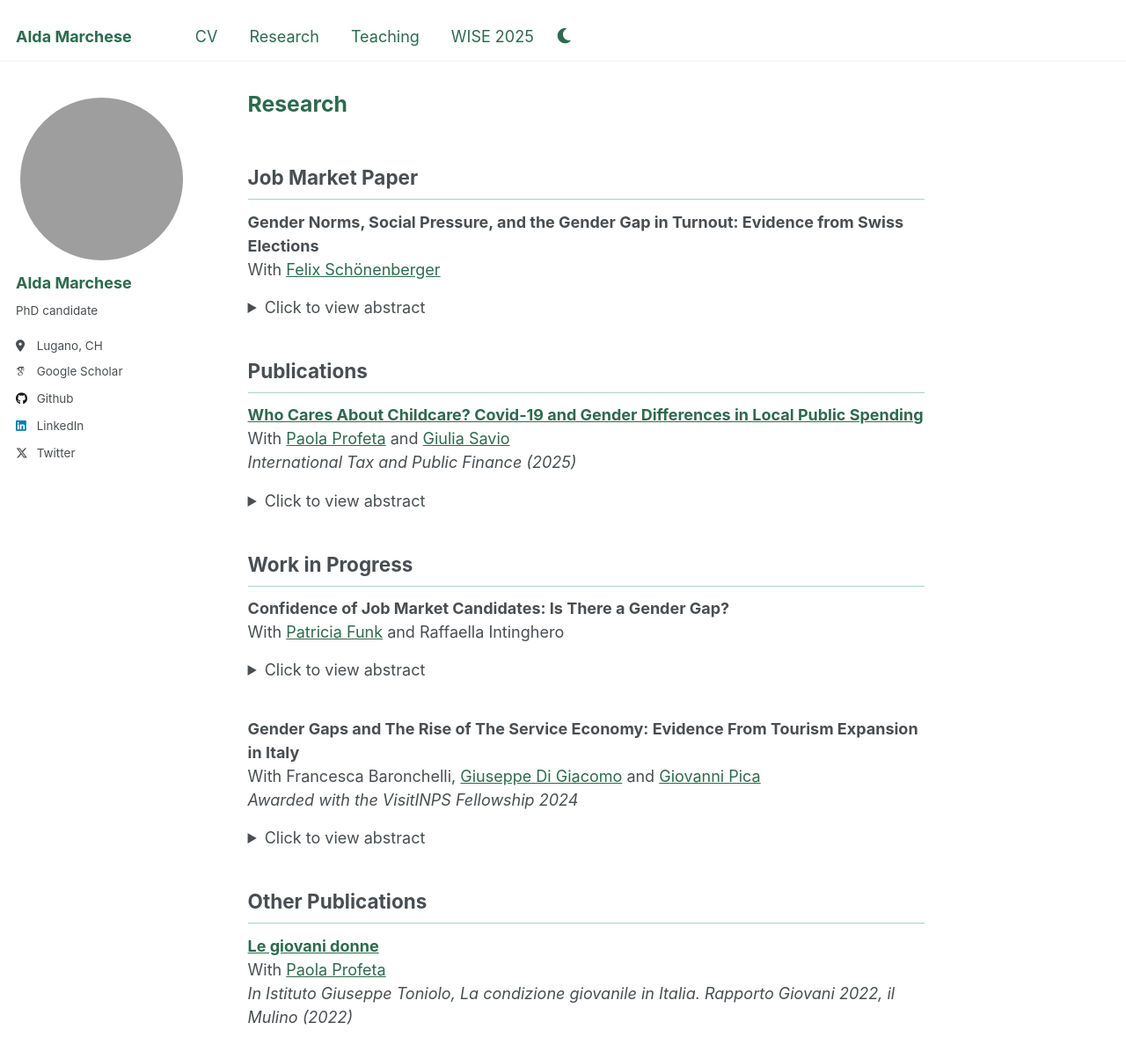
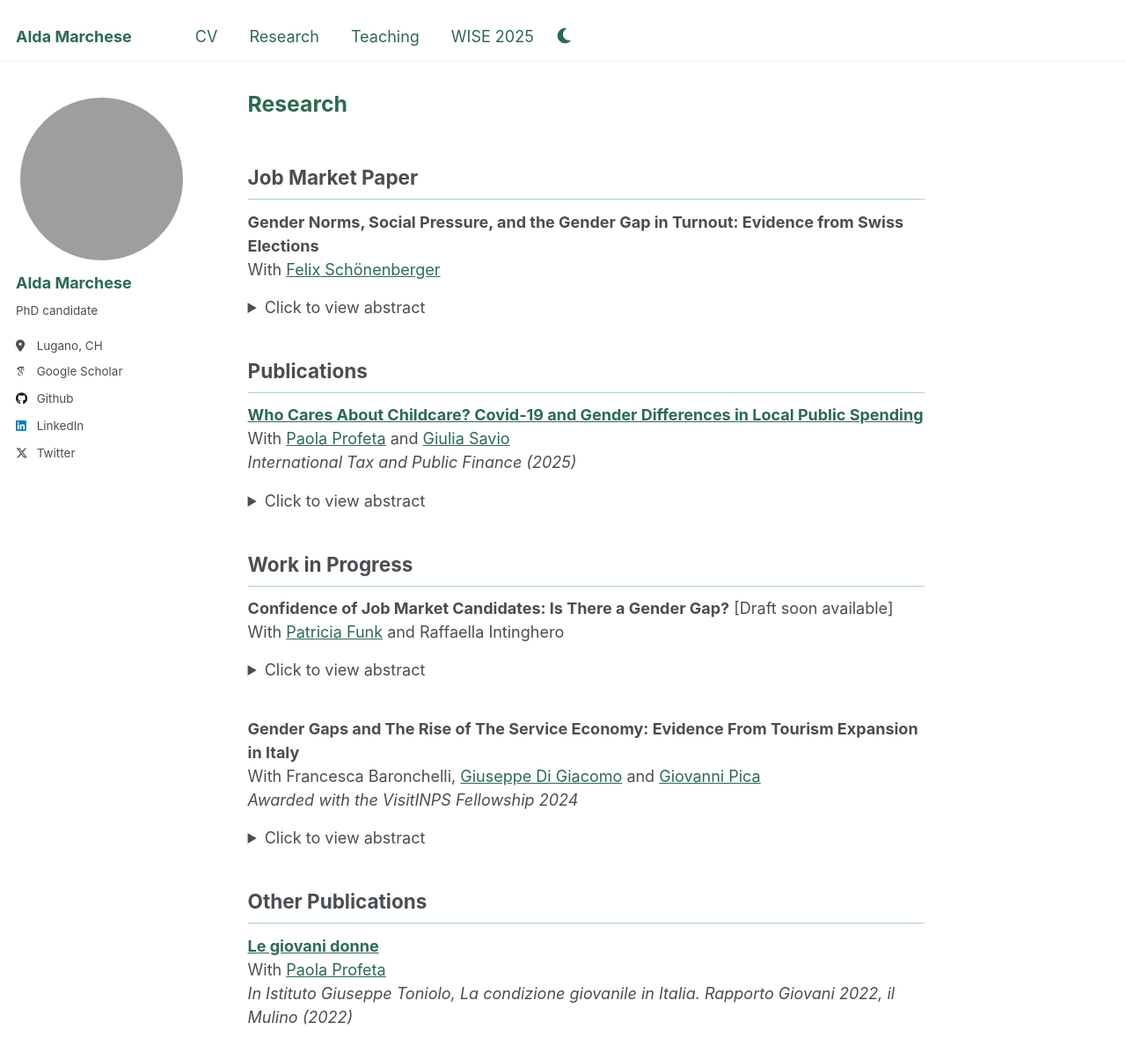
Before and after one commit to aldamarchese/aldamarchese.github.io, a Jekyll site: the page built from _pages/research.md, in a window 1280 px wide and 1382 px high. Shown: the top 1204 px of the window at 88% size. Built offline with Jekyll 4.4.1, drawn with Linux system fonts in a browser that asks for light colours; some web fonts are replaced.

Commit message:
Add draft note to confidence paper
Co-Authored-By: Claude Opus 5 <noreply@anthropic.com>

```diff
--- a/_pages/research.md
+++ b/_pages/research.md
@@ -27,7 +27,7 @@ The Covid-19 pandemic increased the salience of childcare and focused attention
 
 ## Work in Progress
 
-**Confidence of Job Market Candidates: Is There a Gender Gap?**<br>
+**Confidence of Job Market Candidates: Is There a Gender Gap?** [Draft soon available]<br>
 With [Patricia Funk](https://sites.google.com/site/patriciafelicitasfunk/) and Raffaella Intinghero
 <details>
 <summary>Click to view abstract</summary>
```
